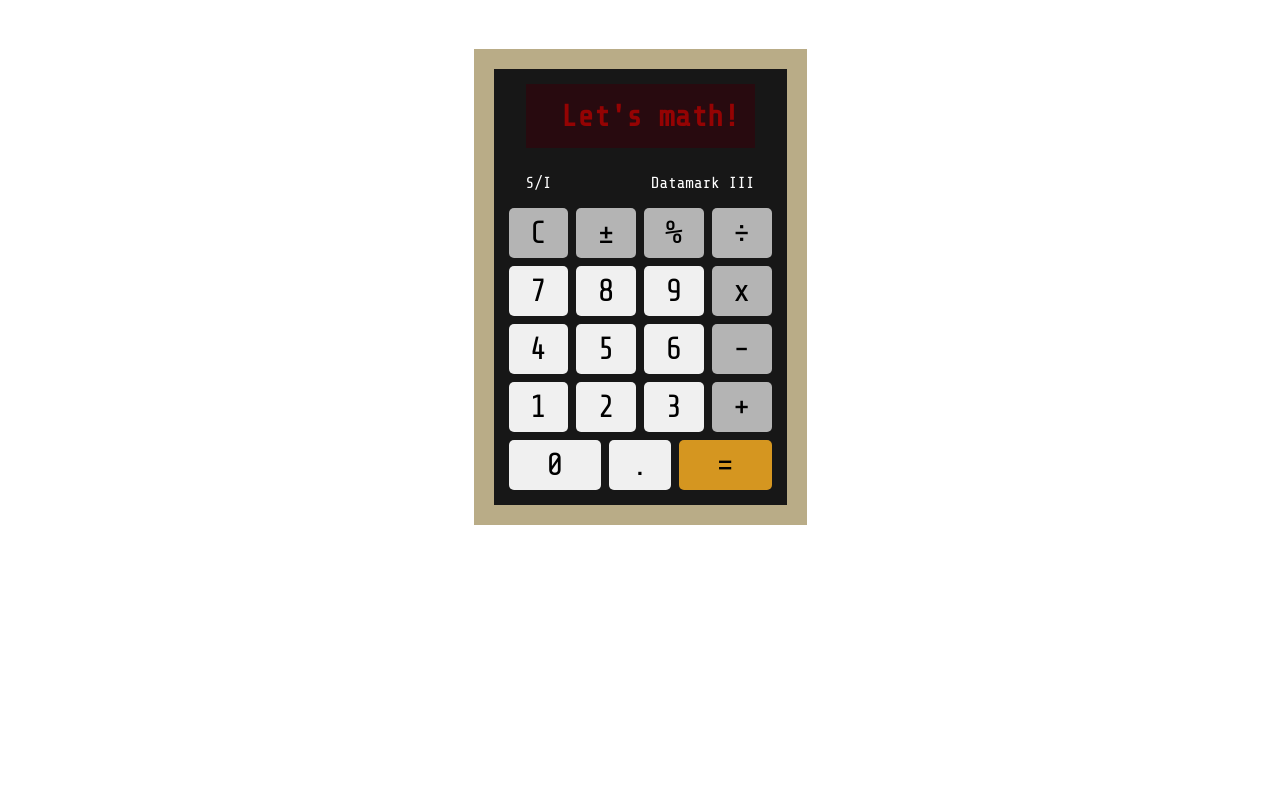
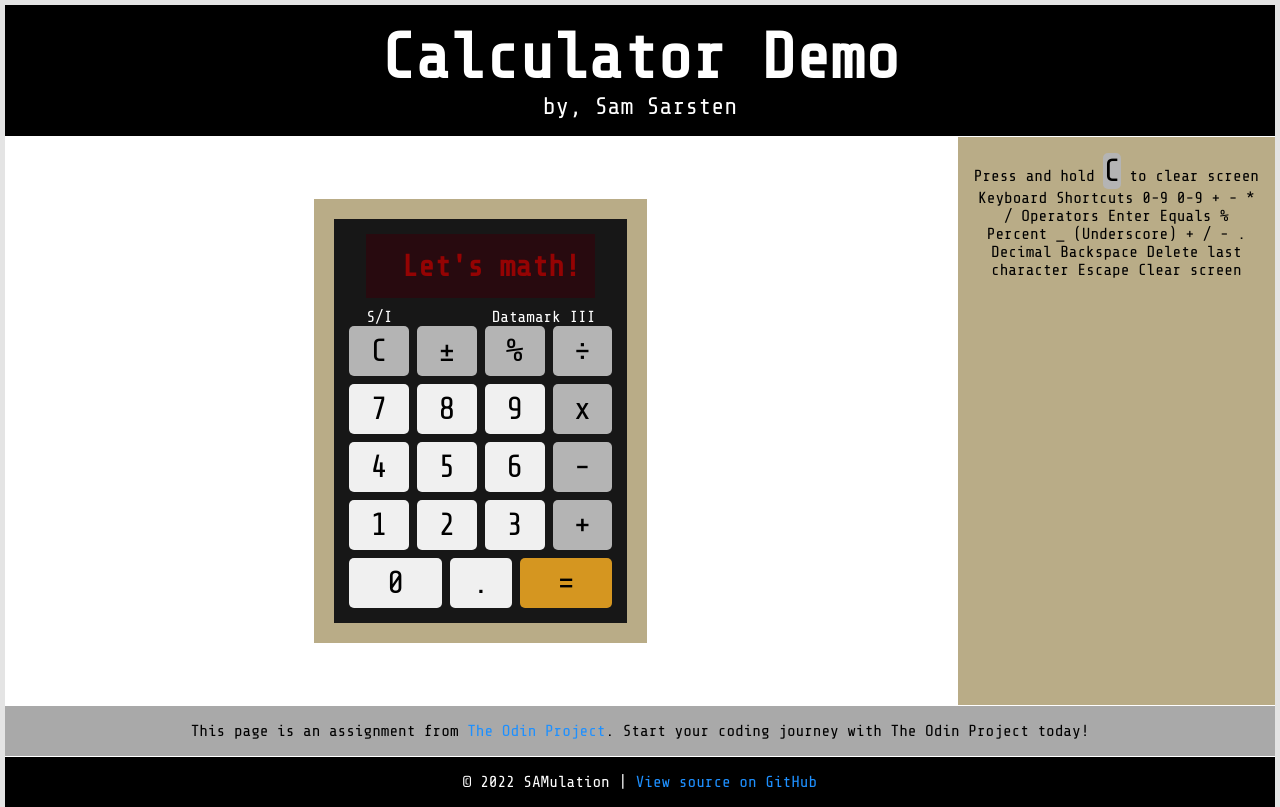
Before and after one commit to SAMulation/datamath-iii, a plain HTML site: page index.html in a window 1280 px wide. Drawn offline with nearby package versions, Linux system fonts and the light colour scheme.

Commit message:
Some of the beginnings of the new layout!

```diff
--- a/index.html
+++ b/index.html
@@ -10,8 +10,18 @@
     <link rel="stylesheet" href="styles.css">
 </head>
 <body>
-    <!-- <h1>Calculator Demo</h1> -->
+
+
+    <!-- New Layout Design -->
+    <div class="page-wrap">
+        <header class="page-header">
+            <h1>Calculator Demo</h1>
             <p class="subhead">by, Sam Sarsten</p>
+        </header>
+        <section class="page-subheader">
+          <p>Click <a href="#">here</a> for help</p>
+        </section>
+        <main class="page-main">
             <div class="calc1">
                 <div class="pad">
                     <div class="screen">Let's math!</div>
@@ -49,6 +59,29 @@
                     </div>
                 </div>
             </div>
+        </main>
+        <aside class="page-sidebar">
+            <div class="info">
+                Press and hold <span class="button grey">C</span> to clear screen
+                Keyboard Shortcuts
+                <span class="key">0-9</span> <span class="exp">0-9</span>
+                <span class="key">+ - * /</span> <span class="exp">Operators</span>
+                <span class="key">Enter</span> <span class="exp">Equals</span>
+                <span class="key">%</span> <span class="exp">Percent</span>
+                <span class="key">_ (Underscore)</span> <span class="exp">+ / -</span>
+                <span class="key">.</span> <span class="exp">Decimal</span>
+                <span class="key">Backspace</span> <span class="exp">Delete last character</span>
+                <span class="key">Escape</span> <span class="exp">Clear screen</span>
+            </div>
+        </aside>
+        <section class="page-subfooter">
+            <p>This page is an assignment from <a href="https://www.theodinproject.com/">The Odin Project</a>. Start your coding journey with The Odin Project today!</p>
+        </section>
+        <footer class="page-footer">
+          &copy; 2022 SAMulation | <a href="https://github.com/SAMulation/datamath-iii">View source on GitHub</a>
+        </footer>
+      </div>
+
     <!-- <div class="calc2">
             <div class="pad">
                 <div class="screen">0</div>
--- a/styles.css
+++ b/styles.css
@@ -1,27 +1,112 @@
 /* * {
     border: 1px solid red;
 } */
-
 * {
+    margin: 0;
+    padding: 0;
     box-sizing: border-box;
     font-family: 'Share Tech Mono', sans-serif;
     user-select: none;
-}
+  }
 
-.body {
+  body {
+    background: #e4e4e4;
+    padding: 5px;
+    height: 100vh;
+    margin: 0;
+
+    /* font: 500 100% system-ui, sans-serif;
+    text-transform: uppercase; */
+  }
+
+  .page-wrap {
+    background: white;
+    height: calc(100vh - 10px);
+    box-shadow: 0 0 3px rgba(black, 0.33);
+
+    display: grid;
+    grid-template-columns: minmax(10px, 3fr) minmax(10px, 1fr);
+    grid-template-rows: min-content 1fr min-content min-content;
+    gap: 1px;
+  }
+
+  .page-wrap > * {
+      padding: 1rem;
+      text-align: center;
+  }
+
+
+
+  .page-header {
+    grid-column: 1 / -1;
+    background: black;
+    color: white;
+    position: sticky;
+    top: 0;
+  }
+
+  .page-subheader {
+    display: none;
+    grid-column: 1 / -1;
+    background: rgb(185, 172, 135);;
+  }
+
+  .page-main {
+    grid-row: span 1;
+    grid-column: 1 / 2;
+    background: white;
+  }
+
+  .page-sidebar {
+    grid-column: 2 / 3;
+    grid-row: span 1;
+    background: rgb(185, 172, 135);;
+  }
+
+
+  .page-subfooter {
+    grid-column: 1 / -1;
+    background: darkgray;
+  }
+  .page-footer {
+    grid-column: 1 / -1;
+    background: black;
+    color: white;
+  }
+
+  a {
+    color: dodgerblue;
+    text-decoration: none;
+  }
+
+  details p {
+    text-transform: none;
+    text-align: left;
+  }
+
+
+
+/* * {
+    box-sizing: border-box;
+    font-family: 'Share Tech Mono', sans-serif;
+    user-select: none;
+} */
+
+/* .body {
     display: flex;
     justify-content: center;
-}
+} */
 
 h1 {
-    font-size: 4em;
+    font-size: 3em;
     font-weight: bold;
     text-align: center;
 }
 
 p.subhead {
-    margin-top: -40px;
+    /* margin-top: -40px; */
     text-align: center;
+    font-size: 1em;
 }
 
 .calc1, .calc2 {
@@ -128,3 +213,41 @@ p.subhead {
     background-color: rgb(255, 255, 255);
     color: rgb(213, 150, 32);
 }
+
+@media (min-width: 1200px) {
+    h1 {
+        font-size: 4em;
+    }
+
+    p.subhead {
+        font-size: 1.5em;
+    }
+}
+
+@media (max-width: 768px) {
+    .page-subheader {
+        display: block;
+    }
+
+    .page-wrap {
+        grid-template-columns: 100%;
+        grid-template-rows: auto;
+    }
+
+    .page-wrap > * {
+        grid-column: 1 / -1 !important;
+        grid-row: auto !important;
+    }
+
+    .page-sidebar {
+        display: none;
+    }
+
+    h1 {
+        font-size: 2em;
+    }
+
+    p.subhead {
+        font-size: .5em;
+    }
+  }
```
Lines whose indentation alone changed are shown as unchanged.
